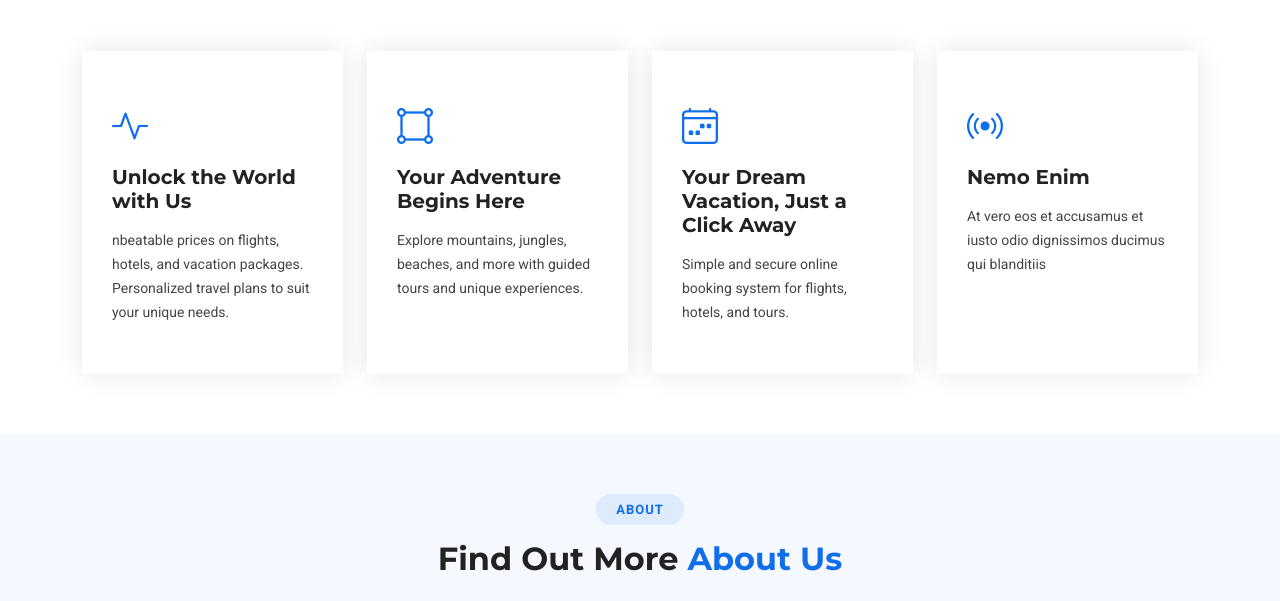
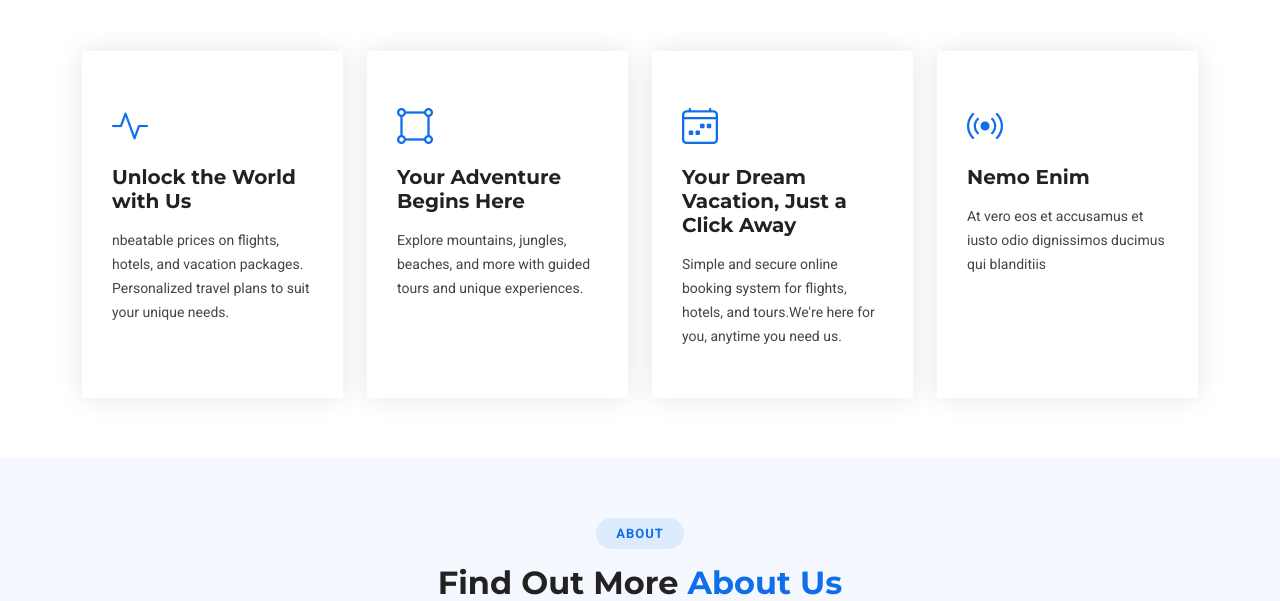
Before and after one commit to Carrington-dev/adventures, a Flask app: page / in a window 1280 px wide. Shown: the part 728-1329 px from the top of the page. Run offline with Flask 3, Linux system fonts and the light colour scheme; some libraries are stand-ins or nearby versions.

Commit message:
Update index.html
Co-Authored-By: Stemgon <165911512+stemgon@users.noreply.github.com>
Co-Authored-By: Carrington Muleya <79579279+carrington-dev@users.noreply.github.com>

```diff
--- a/templates/index.html
+++ b/templates/index.html
@@ -48,7 +48,7 @@
         <div class="service-item position-relative">
           <div class="icon"><i class="bi bi-calendar4-week icon"></i></div>
           <h4><a href="" class="stretched-link">Your Dream Vacation, Just a Click Away</a></h4>
-          <p>Simple and secure online booking system for flights, hotels, and tours.</p>
+          <p>Simple and secure online booking system for flights, hotels, and tours.We're here for you, anytime you need us.</p>
         </div>
       </div><!-- End Service Item -->
 
```
